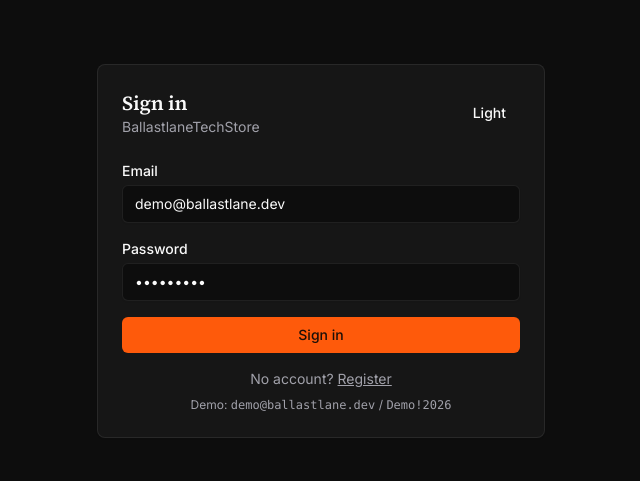
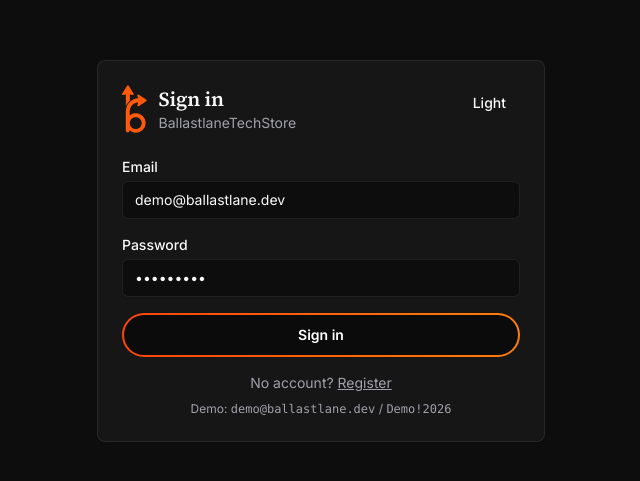
Before and after one commit to andrade-mcp/ballastlane-tech-store, a React (Vite) app in the folder web/ballastlane-tech-store-web/: page /login in a window 1280 px wide. Shown: the part 149-630 px from the top of the page, without its empty margins (319-959 px from the left). Built offline with nearby package versions, Linux system fonts and the light colour scheme; no server answers.

Commit message:
feat(web): branding ballastlane

```diff
--- a/web/ballastlane-tech-store-web/index.html
+++ b/web/ballastlane-tech-store-web/index.html
@@ -3,6 +3,7 @@
   <head>
     <meta charset="UTF-8" />
     <meta name="viewport" content="width=device-width, initial-scale=1.0" />
+    <link rel="icon" href="/favicon.ico" />
     <title>BallastlaneTechStore</title>
     <link rel="preconnect" href="https://fonts.googleapis.com" />
     <link rel="preconnect" href="https://fonts.gstatic.com" crossorigin />
--- a/web/ballastlane-tech-store-web/src/components/AppLayout.tsx
+++ b/web/ballastlane-tech-store-web/src/components/AppLayout.tsx
@@ -14,7 +14,7 @@
     <div className="grid min-h-screen grid-cols-1 md:grid-cols-[240px_1fr]">
       <aside className="border-b border-sidebar-border bg-sidebar text-sidebar-foreground p-5 md:border-b-0 md:border-r">
         <div className="mb-8 flex items-center gap-3">
-          <div className="grid h-9 w-9 place-items-center rounded-md bg-primary font-bold text-primary-foreground">B</div>
+          <img src="/logo.png" alt="Ballastlane" className="h-9 w-auto" />
           <div className="leading-tight">
             <div className="font-semibold">Ballastlane</div>
             <div className="text-xs text-muted-foreground">TechStore</div>
--- /dev/null
+++ b/web/ballastlane-tech-store-web/src/components/BrandButton.tsx
@@ -0,0 +1,35 @@
+import clsx from "clsx";
+import type { ButtonHTMLAttributes, ReactNode } from "react";
+
+// Brand CTA: a 2px orange gradient ring around a themed fill that "wipes" away
+// on hover, exposing the orange underneath. Fill + text colour swap by theme so
+// idle state stays legible in light (white fill / orange text) and dark
+// (near-black fill / white text); both transition to white-on-orange on hover.
+interface Props extends ButtonHTMLAttributes<HTMLButtonElement> {
+  children: ReactNode;
+}
+
+export function BrandButton({ children, className, ...rest }: Props) {
+  return (
+    <button
+      {...rest}
+      className={clsx(
+        "group relative inline-block h-11 cursor-pointer overflow-hidden whitespace-nowrap rounded-full p-[2px] font-semibold leading-[44px]",
+        "bg-gradient-to-r from-[#fd450b] to-[#fd7f0b]",
+        "transition focus-visible:outline-none focus-visible:ring-2 focus-visible:ring-primary focus-visible:ring-offset-2 focus-visible:ring-offset-background",
+        "disabled:pointer-events-none disabled:opacity-50",
+        className,
+      )}
+    >
+      <span
+        aria-hidden="true"
+        className="pointer-events-none absolute inset-[2px] flex justify-end overflow-hidden rounded-full"
+      >
+        <span className="h-full w-full bg-white dark:bg-[#0b0b0b] transition-[width] duration-300 ease-out group-hover:w-0" />
+      </span>
+      <span className="relative flex h-full items-center justify-center px-5 text-sm transition-colors text-[#fd450b] dark:text-white group-hover:text-white">
+        {children}
+      </span>
+    </button>
+  );
+}
--- a/web/ballastlane-tech-store-web/src/pages/LoginPage.tsx
+++ b/web/ballastlane-tech-store-web/src/pages/LoginPage.tsx
@@ -2,6 +2,7 @@
 import { Link, useNavigate } from "react-router-dom";
 import { useAuth } from "@/features/auth/AuthProvider";
 import { useTheme } from "@/features/theme/ThemeProvider";
+import { BrandButton } from "@/components/BrandButton";
 
 export function LoginPage() {
   const { login } = useAuth();
@@ -23,12 +24,15 @@
   return (
     <div className="grid min-h-screen place-items-center p-4">
       <div className="card w-full max-w-md p-6">
-        <div className="mb-6 flex items-center justify-between">
-          <div>
-            <h1 className="text-xl font-semibold">Sign in</h1>
-            <p className="text-sm text-muted-foreground">BallastlaneTechStore</p>
+        <div className="mb-6 flex items-start justify-between">
+          <div className="flex items-center gap-3">
+            <img src="/logo.png" alt="Ballastlane" className="h-12 w-auto" />
+            <div className="leading-tight">
+              <h1 className="text-xl font-semibold">Sign in</h1>
+              <p className="text-sm text-muted-foreground">BallastlaneTechStore</p>
+            </div>
           </div>
-          <button className="btn-ghost" onClick={toggle}>{theme === "dark" ? "Light" : "Dark"}</button>
+          <button type="button" className="btn-ghost" onClick={toggle}>{theme === "dark" ? "Light" : "Dark"}</button>
         </div>
         <form onSubmit={onSubmit} className="space-y-4">
           <div>
@@ -40,7 +44,9 @@
             <input className="input" type="password" autoComplete="current-password" required value={password} onChange={(e) => setPassword(e.target.value)} />
           </div>
           {error && <p className="text-sm text-destructive">{error}</p>}
-          <button className="btn-primary w-full" disabled={loading}>{loading ? "Signing in…" : "Sign in"}</button>
+          <BrandButton type="submit" disabled={loading} className="w-full">
+            {loading ? "Signing in…" : "Sign in"}
+          </BrandButton>
         </form>
         <p className="mt-4 text-center text-sm text-muted-foreground">
           No account? <Link className="underline" to="/register">Register</Link>
--- a/web/ballastlane-tech-store-web/src/pages/OrdersPage.tsx
+++ b/web/ballastlane-tech-store-web/src/pages/OrdersPage.tsx
@@ -10,6 +10,7 @@
 import { formatCurrency, formatDate } from "@/lib/format";
 import { OrderStatusBadge } from "@/components/Badges";
 import { Modal } from "@/components/Modal";
+import { BrandButton } from "@/components/BrandButton";
 
 interface RawSummary extends Omit<OrderSummaryDto, "status"> { status: number }
 interface RawCustomer extends Omit<CustomerDto, "status"> { status: number }
@@ -49,7 +50,7 @@
           <h1 className="text-2xl font-semibold">Orders</h1>
           <p className="text-sm text-muted-foreground">The sales pipeline.</p>
         </div>
-        <button className="btn-primary" onClick={() => setCreating(true)}>New order</button>
+        <BrandButton onClick={() => setCreating(true)}>New order</BrandButton>
       </div>
 
       <div className="flex flex-wrap items-center gap-2">
@@ -110,10 +111,10 @@
            footer={
              <>
                <button className="btn-ghost" onClick={() => { reset(); onClose(); }}>Cancel</button>
-               <button className="btn-primary" disabled={submitting}
+               <BrandButton type="button" disabled={submitting}
                        onClick={handleSubmit((d) => onSubmit(d.customerId))}>
                  {submitting ? "Creating…" : "Create"}
-               </button>
+               </BrandButton>
              </>
            }>
       <div>
--- a/web/ballastlane-tech-store-web/src/pages/ProductsPage.tsx
+++ b/web/ballastlane-tech-store-web/src/pages/ProductsPage.tsx
@@ -8,6 +8,7 @@
 } from "@/lib/types";
 import { formatCurrency } from "@/lib/format";
 import { Modal } from "@/components/Modal";
+import { BrandButton } from "@/components/BrandButton";
 
 interface ProductForm {
   sku: string; name: string; category: ProductCategory; brand: string; price: number; stockOnHand: number;
@@ -55,7 +56,7 @@
           <h1 className="text-2xl font-semibold">Products</h1>
           <p className="text-sm text-muted-foreground">Catalog with live stock counts.</p>
         </div>
-        <button className="btn-primary" onClick={() => setCreating(true)}>New product</button>
+        <BrandButton onClick={() => setCreating(true)}>New product</BrandButton>
       </div>
 
       <div className="flex flex-wrap items-center gap-2">
@@ -128,9 +129,9 @@
            footer={
              <>
                <button className="btn-ghost" onClick={() => { reset(); onClose(); }}>Cancel</button>
-               <button className="btn-primary" disabled={submitting} onClick={handleSubmit(onSubmit)}>
+               <BrandButton type="button" disabled={submitting} onClick={handleSubmit(onSubmit)}>
                  {submitting ? "Saving…" : "Save"}
-               </button>
+               </BrandButton>
              </>
            }>
       <div className="grid grid-cols-2 gap-4">
--- a/web/ballastlane-tech-store-web/src/pages/RegisterPage.tsx
+++ b/web/ballastlane-tech-store-web/src/pages/RegisterPage.tsx
@@ -1,6 +1,7 @@
 import { useState } from "react";
 import { Link, useNavigate } from "react-router-dom";
 import { useAuth } from "@/features/auth/AuthProvider";
+import { BrandButton } from "@/components/BrandButton";
 
 export function RegisterPage() {
   const { register } = useAuth();
@@ -22,8 +23,13 @@
   return (
     <div className="grid min-h-screen place-items-center p-4">
       <div className="card w-full max-w-md p-6">
-        <h1 className="text-xl font-semibold">Create an account</h1>
-        <p className="mb-6 text-sm text-muted-foreground">BallastlaneTechStore</p>
+        <div className="mb-6 flex items-center gap-3">
+          <img src="/logo.png" alt="Ballastlane" className="h-12 w-auto" />
+          <div className="leading-tight">
+            <h1 className="text-xl font-semibold">Create an account</h1>
+            <p className="text-sm text-muted-foreground">BallastlaneTechStore</p>
+          </div>
+        </div>
         <form onSubmit={onSubmit} className="space-y-4">
           <div>
             <label className="label">Display name</label>
@@ -39,7 +45,9 @@
             <p className="mt-1 text-xs text-muted-foreground">Min 8 characters.</p>
           </div>
           {error && <p className="text-sm text-destructive">{error}</p>}
-          <button className="btn-primary w-full" disabled={loading}>{loading ? "Creating…" : "Create account"}</button>
+          <BrandButton type="submit" disabled={loading} className="w-full">
+            {loading ? "Creating…" : "Create account"}
+          </BrandButton>
         </form>
         <p className="mt-4 text-center text-sm text-muted-foreground">
           Already have an account? <Link className="underline" to="/login">Sign in</Link>
--- a/web/ballastlane-tech-store-web/src/styles/globals.css
+++ b/web/ballastlane-tech-store-web/src/styles/globals.css
@@ -83,8 +83,8 @@
   .btn {
     @apply inline-flex items-center justify-center gap-2 rounded-md px-3.5 py-2 text-sm font-medium transition-colors disabled:pointer-events-none disabled:opacity-50 focus-visible:outline-none focus-visible:ring-2 focus-visible:ring-ring focus-visible:ring-offset-2 focus-visible:ring-offset-background;
   }
-  .btn-primary { @apply btn bg-primary text-primary-foreground hover:brightness-110; }
-  /* Brand uses outline/ghost CTAs more than solid pills. */
+  /* Primary CTA lives in <BrandButton/> — orange gradient ring with wipe-on-hover. */
+  /* Brand uses outline/ghost for everything else. */
   .btn-outline { @apply btn border border-border bg-transparent hover:border-primary hover:text-primary; }
   .btn-ghost { @apply btn text-foreground hover:bg-accent hover:text-accent-foreground; }
   .btn-destructive { @apply btn bg-transparent text-destructive hover:bg-destructive/10; }
```
Also changed, not shown: web/ballastlane-tech-store-web/src/pages/CustomersPage.tsx (+4 -3 lines), web/ballastlane-tech-store-web/src/pages/OrderDetailPage.tsx (+4 -3 lines), web/ballastlane-tech-store-web/public/logo.png (added), 1 other file (tests, documents, lock files or other folders).
